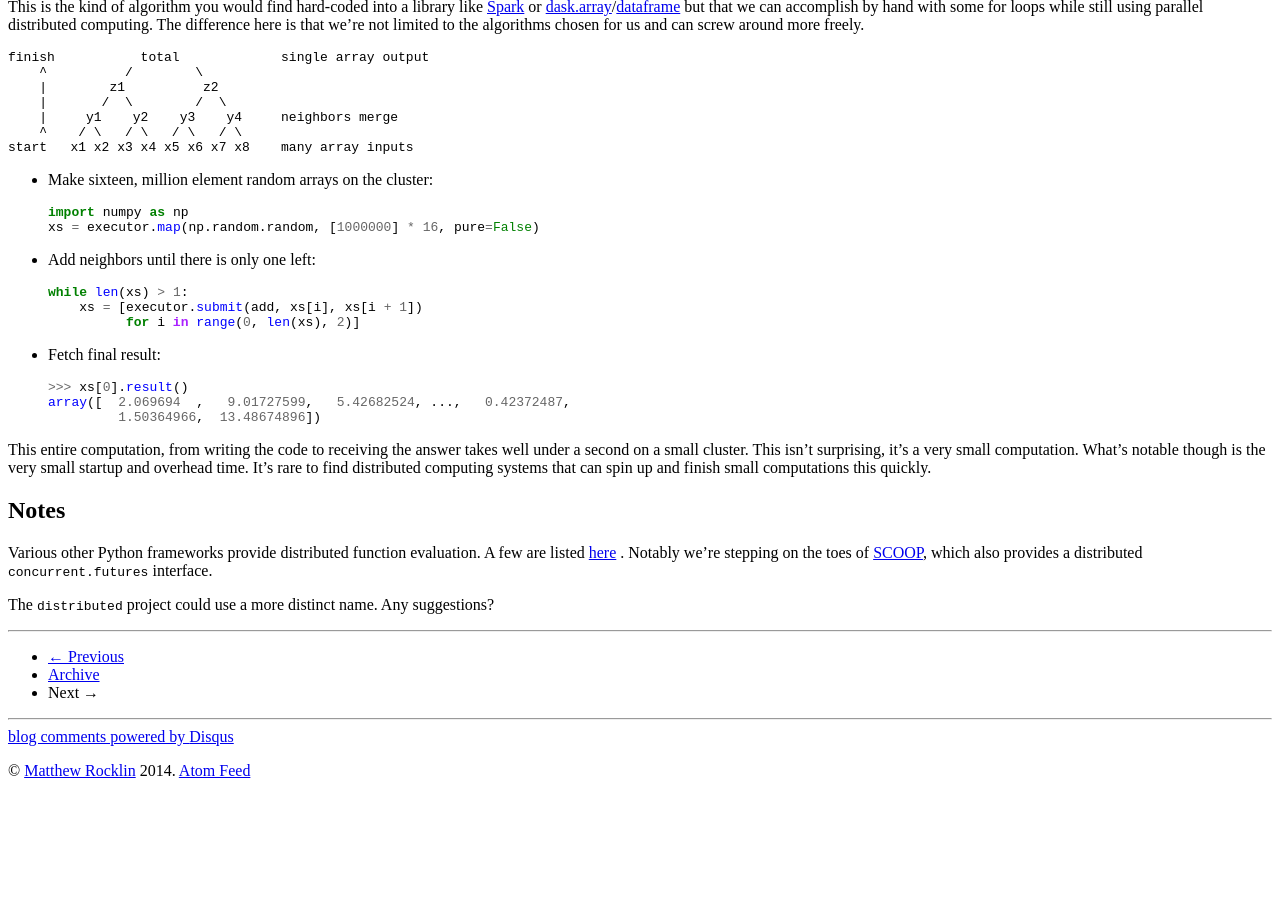
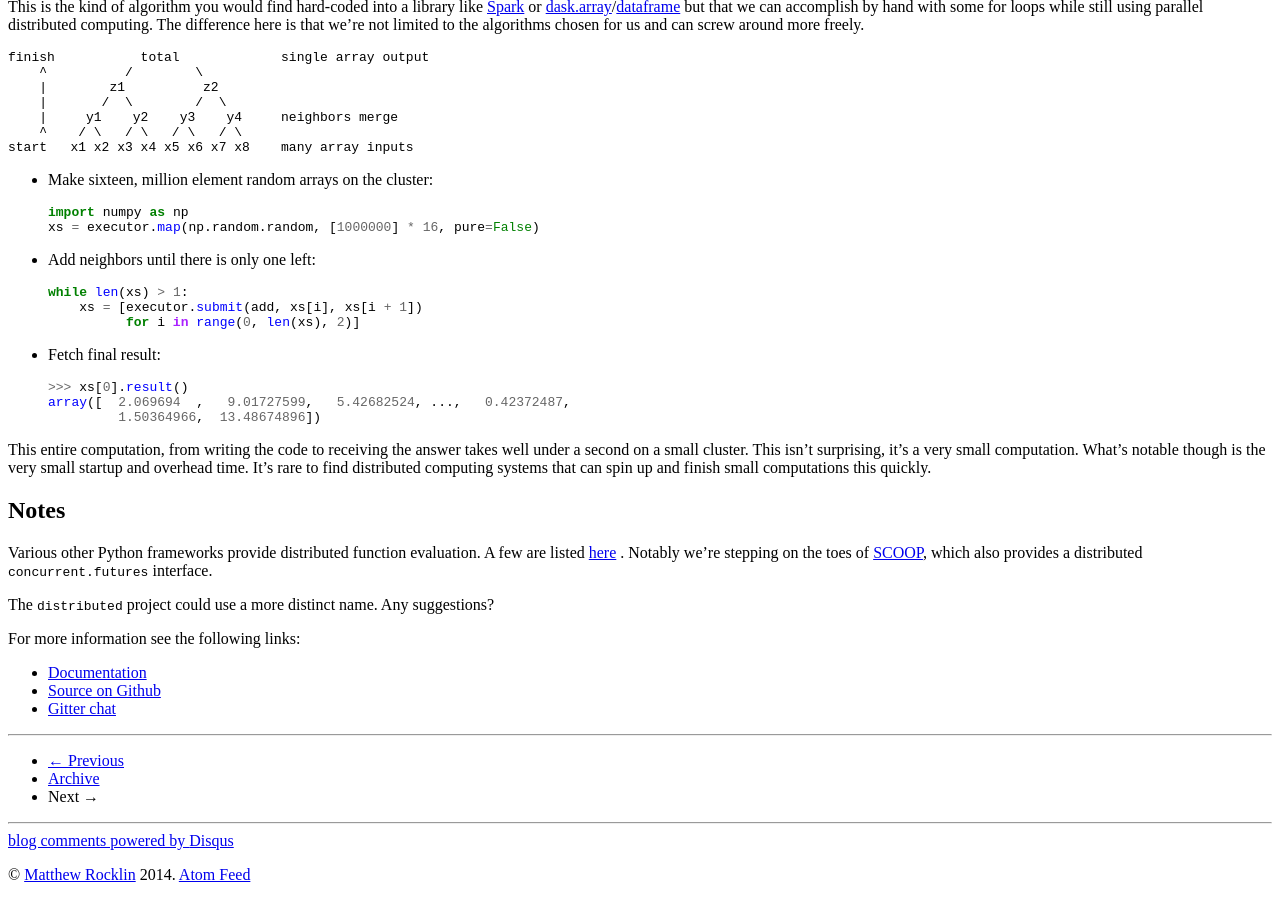
Before and after one commit to besyskymnbk/blog, a Jekyll site: the page built from _posts/work/2015-10-27-Distributed-ad-hoc.md, in a window 1280 px wide and 900 px high, scrolled down 1413 px. Built offline with Jekyll 4.4.1, drawn with Linux system fonts in a browser that asks for light colours; comment, search, counter and statistics services are not loaded; before the commit the page ends 2209 px from its top, so only the background shows below that.

Commit message:
add project links at end of article

```diff
--- a/_posts/work/2015-10-27-Distributed-ad-hoc.md
+++ b/_posts/work/2015-10-27-Distributed-ad-hoc.md
@@ -168,3 +168,9 @@ are listed [here](http://distributed.readthedocs.org/en/latest/related-work.html
 distributed `concurrent.futures` interface.
 
 The `distributed` project could use a more distinct name.  Any suggestions?
+
+For more information see the following links:
+
+*   [Documentation](http://distributed.readthedocs.org/en/latest/)
+*   [Source on Github](http://github.com/mrocklin/distributed/)
+*   [Gitter chat](https://gitter.im/mrocklin/distributed)
```
